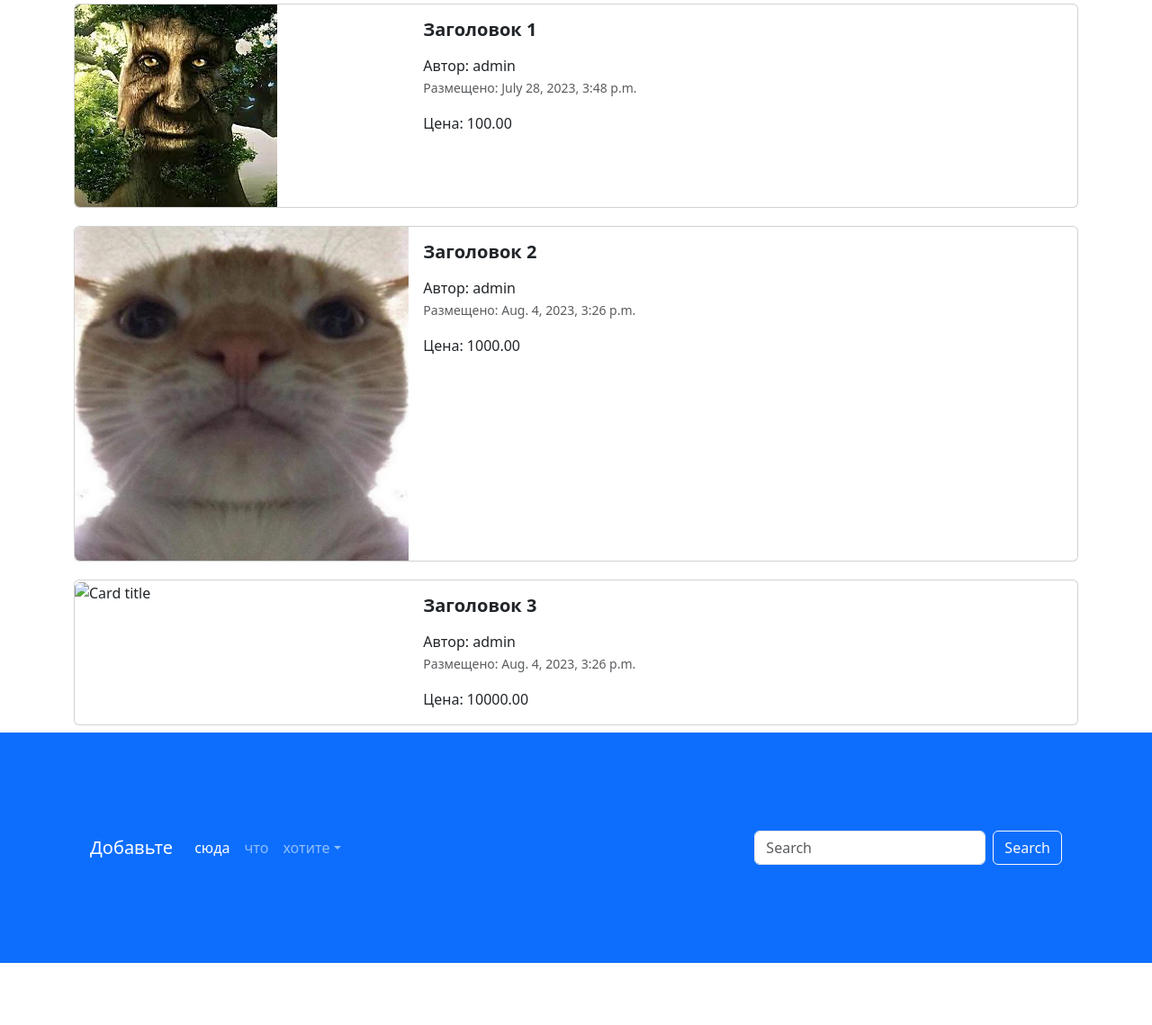
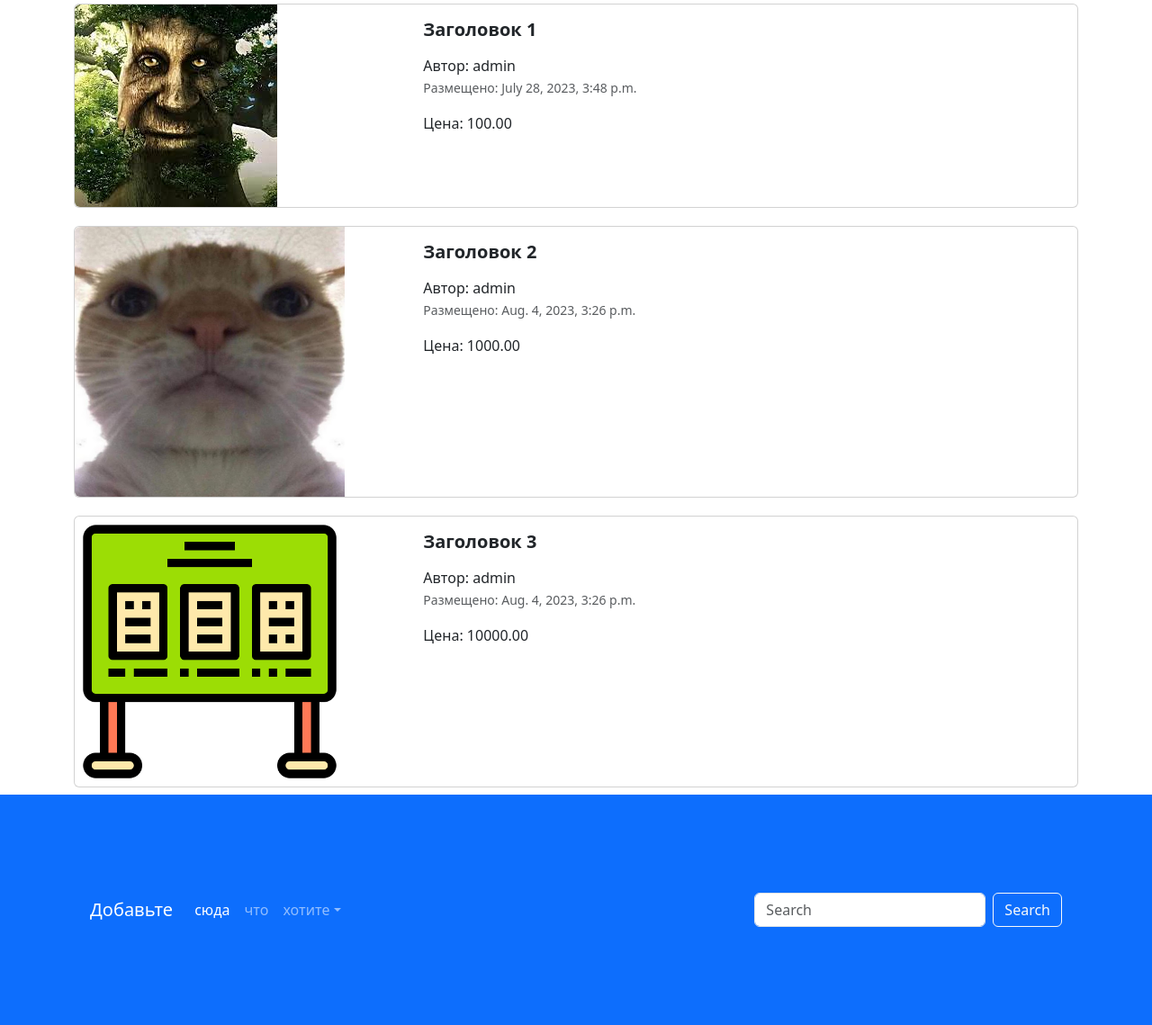
Before and after one commit to Dimusik52/Module-4-Lesson-9, a Django app: page / in a window 1280 px wide. Shown: the part 892-2031 px from the top of the page at 90% size. Before the commit the page ends 1962 px from the top, so only its background shows below. Run offline with Django 4.2, Linux system fonts and the light colour scheme; data comes from the database, SQL or seed files in the repository; some libraries are stand-ins or nearby versions.

Commit message:
У объявлений у которых нет картинки, отображается картинка по умолчанию

```diff
--- a/advertisements/templates/index.html
+++ b/advertisements/templates/index.html
@@ -113,7 +113,7 @@
       <div class="row g-0">
         <div class="col-md-4">
           <a href="advertisement.html" class="nav-link">
-            <img src="{% if adv.image %} {{ adv.image.url }} {% endif %}" class="img-fluid rounded-start" alt="Card title">
+            <img src="{% if adv.image %} {{ adv.image.url }} {% else %} {% static "img/adv.png" %} {% endif %}" class="img-fluid rounded-start" alt="Card title" style="max-width: 300px; max-height: 300px;">
           </a>
         </div>
         <div class="col-md-8">
```
